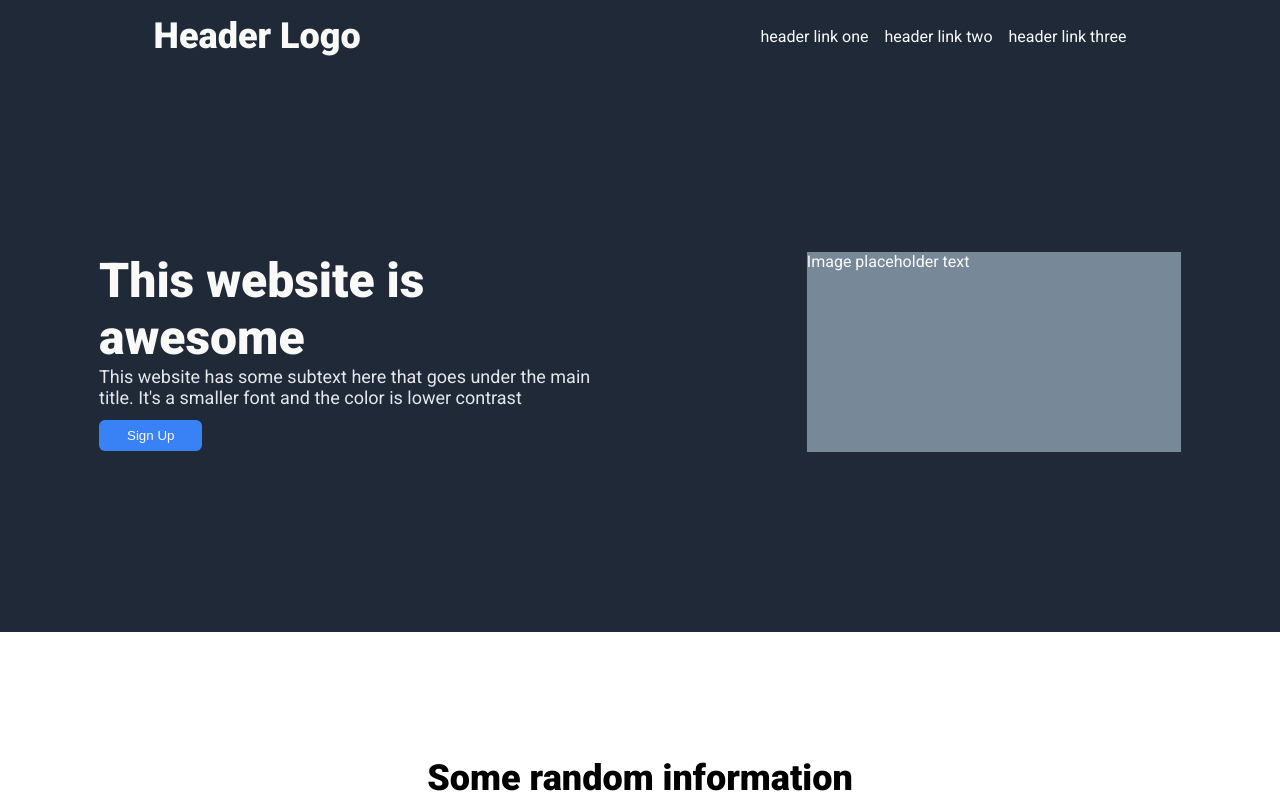
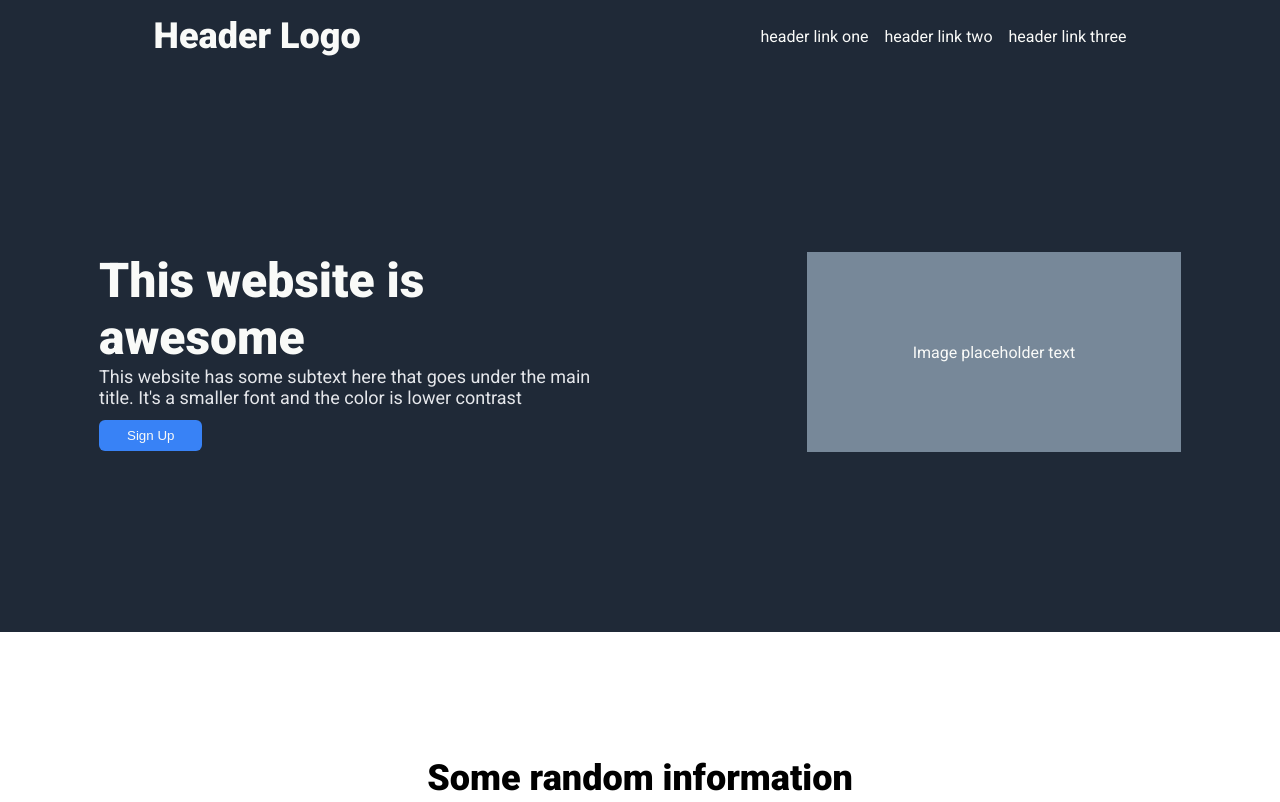
Before and after one commit to xmbalza/landing-page, a plain HTML site: page index.html in a window 1280 px wide. Shown: the top 802 px of the page. Drawn offline with Linux system fonts and the light colour scheme.

Commit message:
fix image placeholder text positioning

```diff
--- a/styles.css
+++ b/styles.css
@@ -55,14 +55,6 @@
     background-color: #1F2937;
 }
 
-.hero-main-text {
-    /* width: 400px; */
-    /* gap: 25px; */
-    /* margin: 0 200px; */
-    /* margin-left: auto; */
-
-}
-
 .hero-main-text > h2 {
 font-size: 48px;
 font-weight: 900;
@@ -90,6 +82,12 @@
     height: 200px;
     background-color: lightslategray;
     color: #F9FAf8;
+}
+
+.hero-image {
+    display: flex;
+    justify-content: center;
+    align-items: center;
 }
 
 .hero-content {
```
